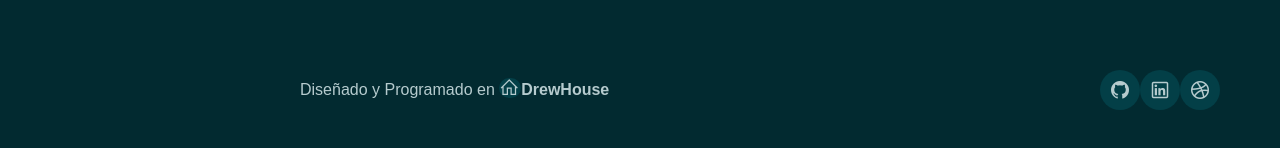
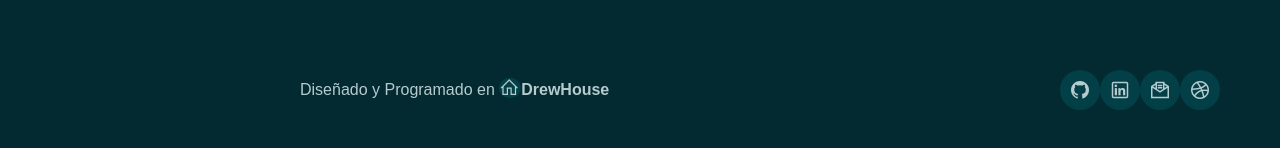
Before and after one commit to drewrdev/portfolio, an Angular app: page / in a window 1280 px wide. Shown: the part 5542-5690 px from the top of the page. Built offline with nearby package versions, Linux system fonts and the light colour scheme; a web font is replaced by a local one.

Commit message:
update link email

```diff
--- a/src/app/shared/footer/footer.component.html
+++ b/src/app/shared/footer/footer.component.html
@@ -9,6 +9,7 @@
         <div class="social-icons">
           <a href="https://github.com/drewrdev" target="_blank"><i class="lab la-github"></i></a>
           <a href="https://www.linkedin.com/in/drewrdev/" target="_blank"><i class="lab la-linkedin"></i></a>
+          <a href="mailto: drewr.dev@gmail.com" target="_blank"><i class="las la-envelope-open-text"></i></a>
           <a href="#" target="_blank"><i class="lab la-dribbble"></i></a>
 
         </div>
```
